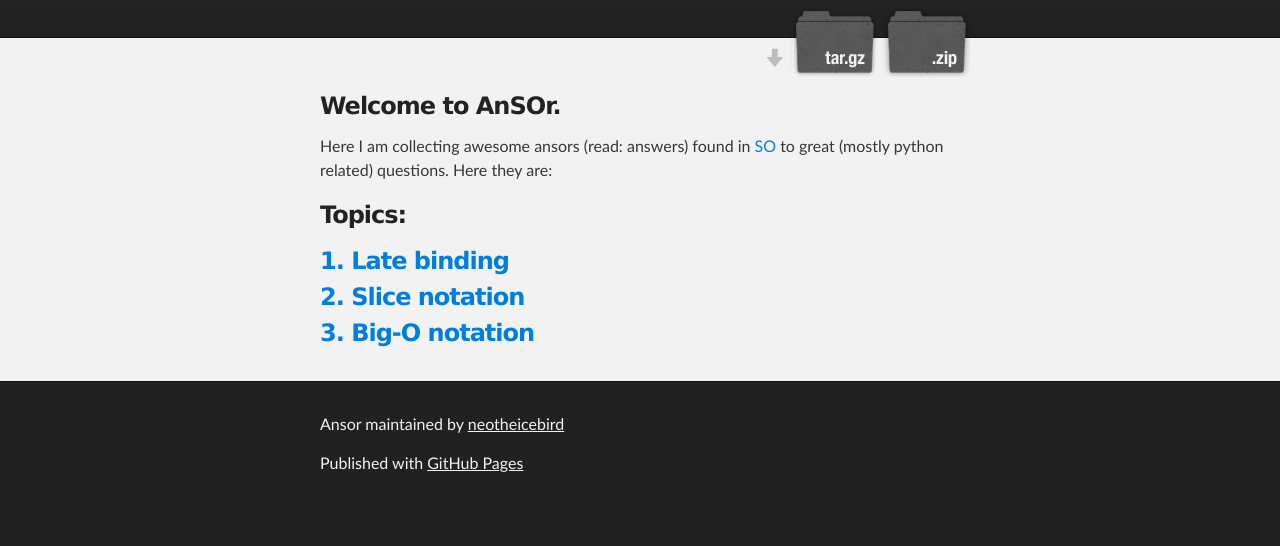
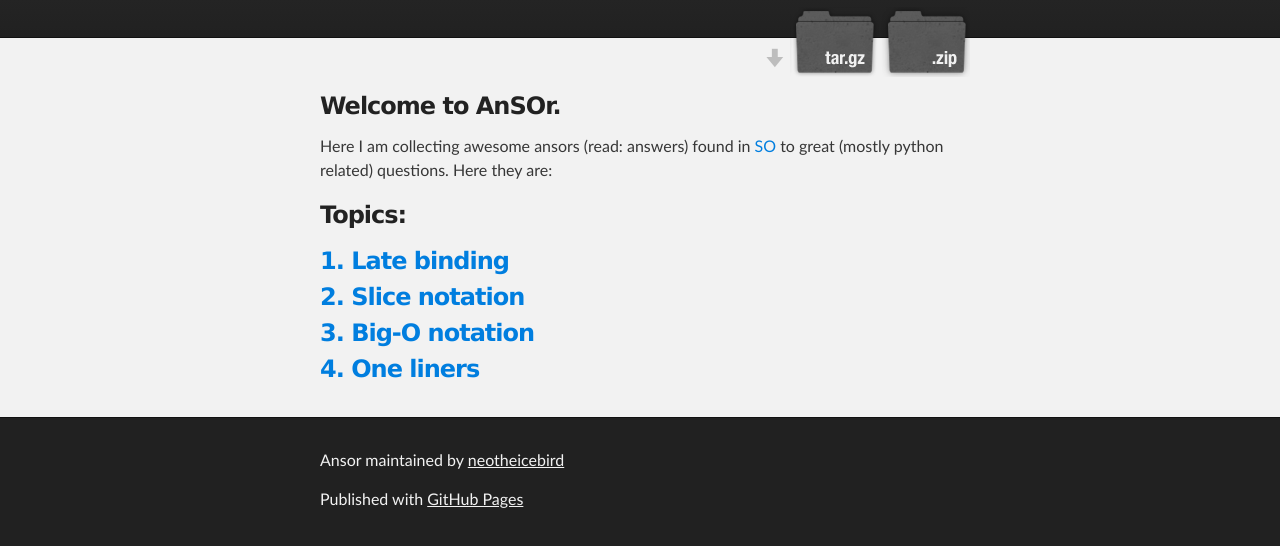
Before and after one commit to neotheicebird/ansor, a plain HTML site: page index.html in a window 1280 px wide. Shown: the part 268-814 px from the top of the page. Drawn offline with Linux system fonts and the light colour scheme.

Commit message:
Added article one-liners

```diff
--- a/index.html
+++ b/index.html
@@ -41,6 +41,7 @@
 <a id="1-late-binding" class="anchor" href="#1-late-binding" aria-hidden="true"><span class="octicon octicon-link"></span></a><a href="/ansor/ansors/late-binding">1. Late binding<br></a>
 <a id="2-slice-notation" class="anchor" href="#2-slice-notation" aria-hidden="true"><span class="octicon octicon-link"></span></a><a href="/ansor/ansors/slice-notation">2. Slice notation<br></a>
 <a id="3-Big-O-notation" class="anchor" href="#3-Big-O-notation" aria-hidden="true"><span class="octicon octicon-link"></span></a><a href="/ansor/ansors/Big-O-notation">3. Big-O notation<br></a>
+<a id="4-one-liners" class="anchor" href="#4-one-liners" aria-hidden="true"><span class="octicon octicon-link"></span></a><a href="/ansor/ansors/one-liners">4. One liners<br></a>
 </h3>
 
       </section>
```
